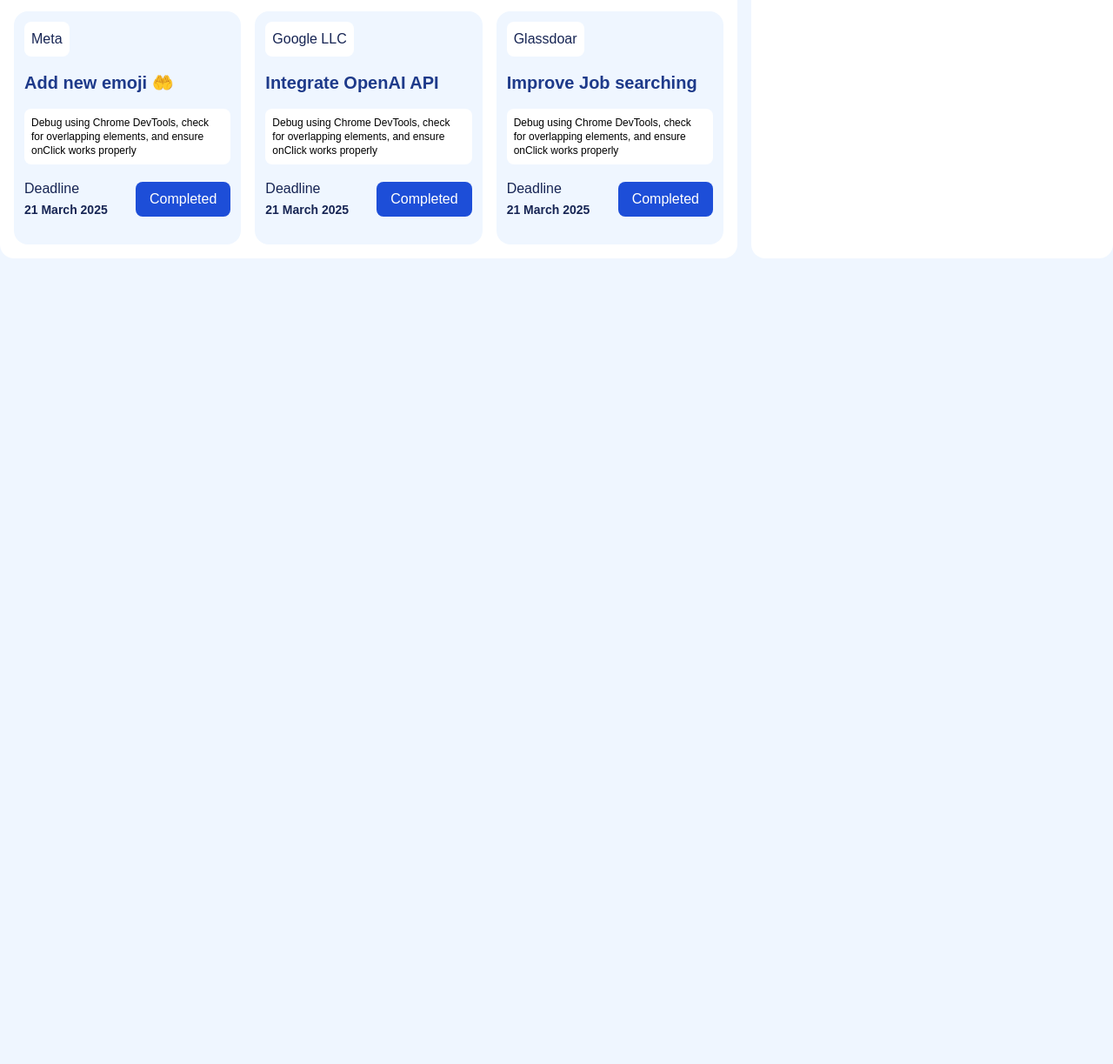
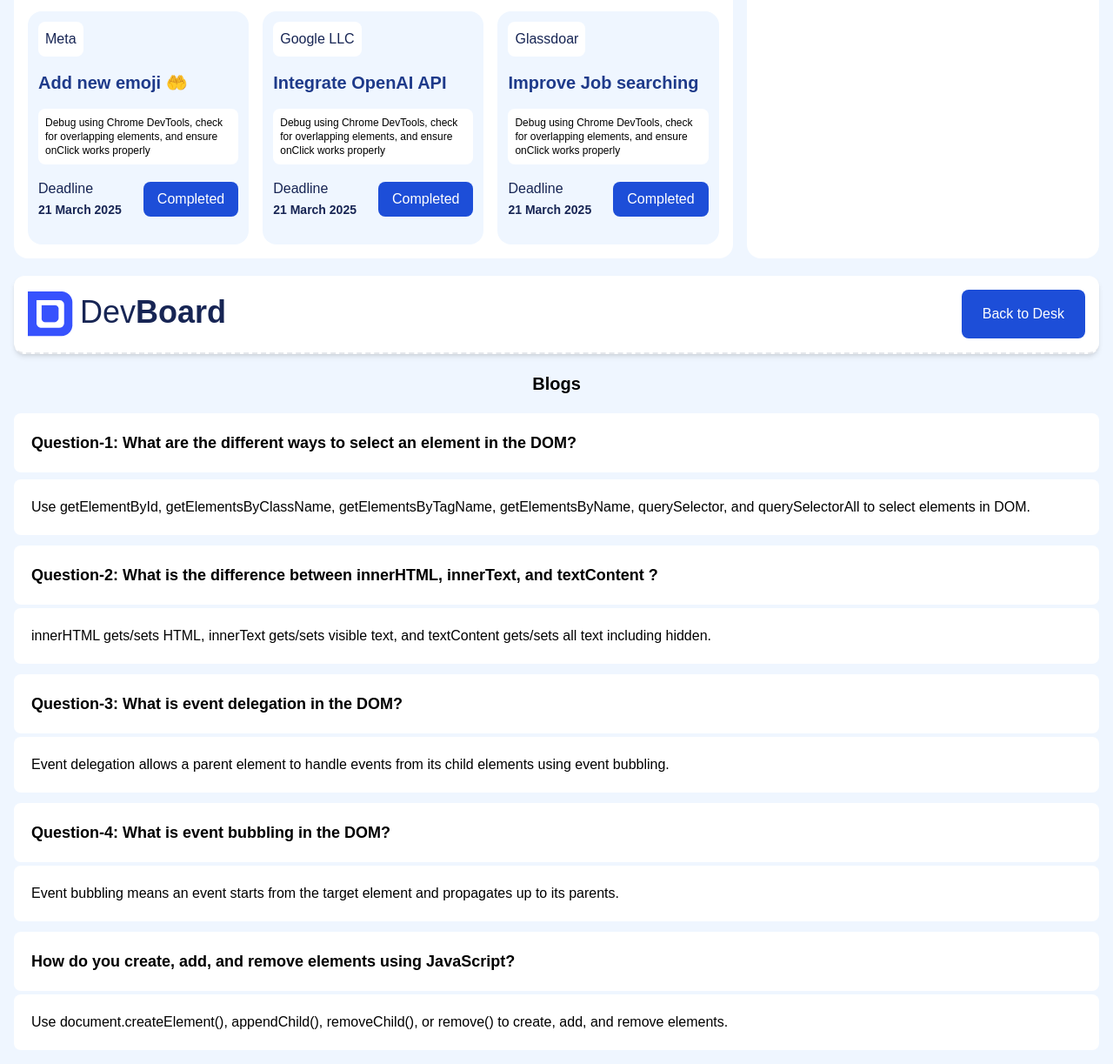
Before and after one commit to Abdulaliarafat/Assignment-5, a plain HTML site: page index.html in a window 1280 px wide. Shown: the part 576-1799 px from the top of the page at 87% size. Before the commit the page ends 873 px from the top, so only its background shows below. Drawn offline with nearby package versions, Linux system fonts and the light colour scheme.

Commit message:
handle toggole

```diff
--- a/index.html
+++ b/index.html
@@ -11,8 +11,9 @@
         }
     </style>
 </head>
-<body class="poppins bg-blue-50">
+<body class="poppins bg-blue-50 m-4">
                              <!-- navbar -->
+  <main id="main-container">
     <header class="max-w-screen-xl mx-auto rounded-3xl">
         <nav class="flex justify-between items-center m-4 p-4">
             <div class="flex">
@@ -31,7 +32,7 @@
         </nav>
     </header>
                            <!-- main section  -->
-    <main class="max-w-screen-xl mx-auto grid grid-cols-3 gap-4">
+    <section class="max-w-screen-xl mx-auto grid grid-cols-3 gap-4">
                            <!-- discover borard -->
         <section class="col-span-2 bg-white rounded-2xl ">
                             <!-- discover navbar -->
@@ -45,8 +46,8 @@
                     </div>
                  </div>
                  <!-- Board -->
-                  <div class="col-span-2 flex justify-center items-center bg-gradient-to-r from-[#3752FD] to-[#9BA8F8] p-5 rounded-xl ">
-                    <div><img src="assets/board.png" alt=""></div>
+                  <div id="Discover-board" class="col-span-2 flex justify-center items-center bg-gradient-to-r from-[#3752FD] to-[#9BA8F8] p-5 rounded-xl ">
+                    <div id="discover"><img src="assets/board.png" alt=""></div>
                     <div class="text-white">Discover Something<br>New Today!</div>
                   </div>
                   <!-- date -->
@@ -118,12 +119,6 @@
                     <div><button class="text-white rounded-lg py-2 px-4 bg-blue-700 ">Completed</button></div>
                 </div>
                </div>
-
-
-
-
-
-
                </section>
         </section>
                            <!-- Activity log -->
@@ -139,6 +134,48 @@
             </nav>
 
         </section>
-    </main>
+    </section>
+  </main>
+    <footer class="FAQ-container">
+        <!-- FAQ -->
+        <section class="border-b-2 border-dashed border-gray-200 rounded-xl shadow-md bg-white my-5">
+            <header class="max-w-screen-xl mx-auto ">
+                <nav class="flex justify-between items-center p-4">
+                    <div class="flex">
+                     <img  src="assets/logo.png" alt="">
+                     <h1 class="text-4xl text-blue-950 mt-1 ml-2">Dev<span class="font-bold text-blue-950 text-4xl">Board</span></h1>
+                    </div>
+                    <div class="">
+                       <button id="btn-Desk" class="px-6 py-4 bg-blue-700 rounded-lg text-white ">Back to Desk</button>
+                    </div>
+                </nav>
+            </header>
+        </section>
+        <section class="max-w-screen-xl mx-auto  bg-blue-50 ">
+            <h1 class="font-bold text-xl text-center my-5">Blogs</h1>
+            <div class="">
+                <h1 class="font-semibold text-lg p-5 bg-white rounded-lg mb-2">Question-1: What are the different ways to select an element in the DOM?</h1>
+                <p class="font-normal text-md p-5 bg-white rounded-lg mb-3">Use getElementById, getElementsByClassName, getElementsByTagName, getElementsByName, querySelector, and querySelectorAll to select elements in DOM.</p>
+            </div>
+            <div class="">
+                <h1 class="font-semibold text-lg p-5 bg-white rounded-lg mb-1">Question-2: What is the difference between innerHTML, innerText, and textContent ?</h1>
+                <p class="font-normal text-md p-5 bg-white rounded-lg mb-3">innerHTML gets/sets HTML, innerText gets/sets visible text, and textContent gets/sets all text including hidden.</p>
+            </div>
+            <div class="">
+                <h1 class="font-semibold text-lg p-5 bg-white rounded-lg mb-1"> Question-3: What is event delegation in the DOM?</h1>
+                <p class="font-normal text-md p-5 bg-white rounded-lg mb-3">Event delegation allows a parent element to handle events from its child elements using event bubbling.</p>
+            </div>
+            <div class="">
+                <h1 class="font-semibold text-lg p-5 bg-white rounded-lg mb-1"> Question-4: What is event bubbling in the DOM?</h1>
+                <p class="font-normal text-md p-5 bg-white rounded-lg mb-3">Event bubbling means an event starts from the target element and propagates up to its parents.</p>
+            </div>
+            <div class="">
+                <h1 class="font-semibold text-lg p-5 bg-white rounded-lg mb-1"> How do you create, add, and remove elements using JavaScript?</h1>
+                <p class="font-normal text-md p-5 bg-white rounded-lg ">Use document.createElement(), appendChild(), removeChild(), or remove() to create, add, and remove elements.</p>
+            </div>
+        </section>
+    </footer>
+    <script src="script/toggole.js"></script>
+    <script src="script/toggole.js"></script>
 </body>
 </html>
--- /dev/null
+++ b/script/toggole.js
@@ -0,0 +1,9 @@
+
+document.getElementById('Discover-board').addEventListener('click',function(){
+    handleToggle('main-container','none');
+    handleToggle('FAQ-container','block');
+})
+document.getElementById('btn-Desk').addEventListener('click',function(){
+    handleToggle('FAQ-container','none');
+    handleToggle('main-container','block');
+})
--- /dev/null
+++ b/script/utility.js
@@ -0,0 +1,3 @@
+function handleToggle(id,status){
+    document.getElementById(id).style.display=status;
+}
```
